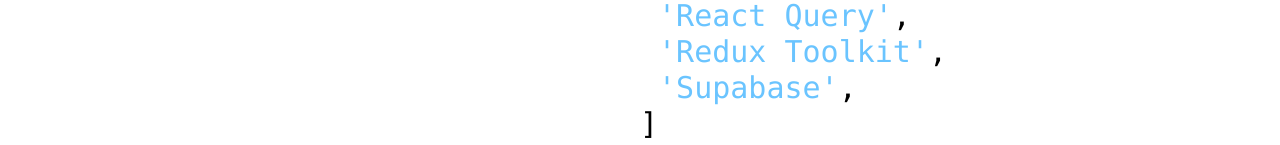
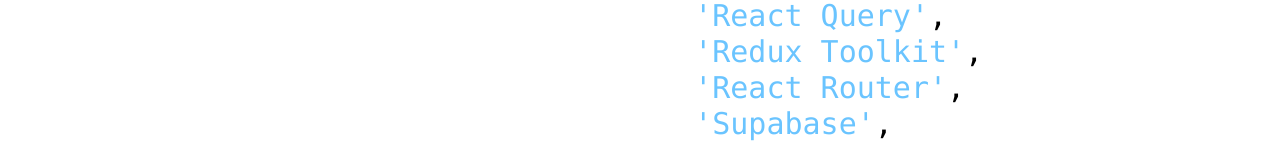
Before and after one commit to sandro21-glitch/portfolio, a React (Create React App) app: page / in a window 1280 px wide. Shown: the part 6655-6800 px from the top of the page. Built offline with nearby package versions, Linux system fonts and the light colour scheme.

Commit message:
initial commit

```diff
--- a/src/components/Tech.js
+++ b/src/components/Tech.js
@@ -19,24 +19,25 @@
         <div className="grid grid-cols-1 gap-5 md:gap-0 md:grid-cols-2">
           <pre>
             <span className="text-highlightRed">let</span> languages = [<br />
-            <span className="text-highlightBlue"> 'HTML'</span>,<br />
-            <span className="text-highlightBlue"> 'CSS/SCSS'</span>,<br />
-            <span className="text-highlightBlue"> 'JavaScript'</span>]<br />
+            <span className="text-highlightBlue">   'HTML'</span>,<br />
+            <span className="text-highlightBlue">   'CSS/SCSS'</span>,<br />
+            <span className="text-highlightBlue">   'JavaScript'</span>]<br />
           </pre>
           <div>
             <pre>
               <span className="text-highlightRed">let</span> frameworks = [
               <br />
-              <span className="text-highlightBlue"> 'TailwindCSS'</span>,<br />
-              <span className="text-highlightBlue"> 'React'</span>]
+              <span className="text-highlightBlue">   'TailwindCSS'</span>,<br />
+              <span className="text-highlightBlue">   'React'</span>]
             </pre>
             <pre className="mt-5">
               <span className="text-highlightRed">let</span> others = [
               <br />
-              <span className="text-highlightBlue"> 'React Query'</span>,<br />
-              <span className="text-highlightBlue"> 'Redux Toolkit'</span>,
+              <span className="text-highlightBlue">   'React Query'</span>,<br />
+              <span className="text-highlightBlue">   'Redux Toolkit'</span>,<br />
+              <span className="text-highlightBlue">   'React Router'</span>,
               <br />
-              <span className="text-highlightBlue"> 'Supabase'</span>,<br />]
+              <span className="text-highlightBlue">   'Supabase'</span>,<br />]
             </pre>
           </div>
         </div>
```
